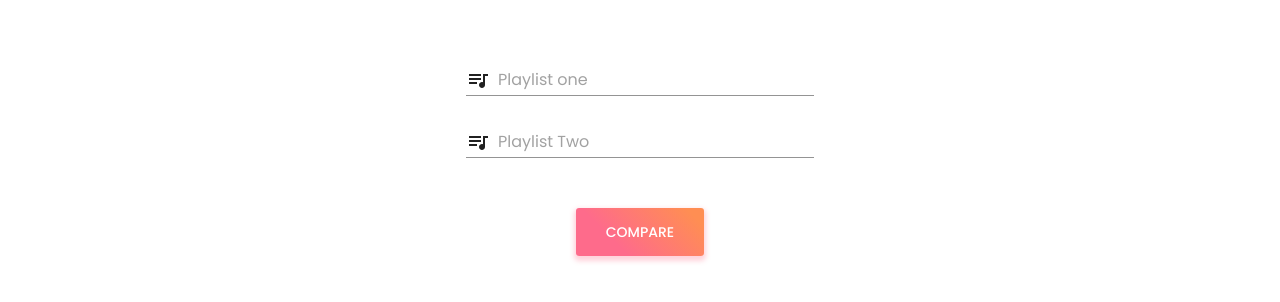
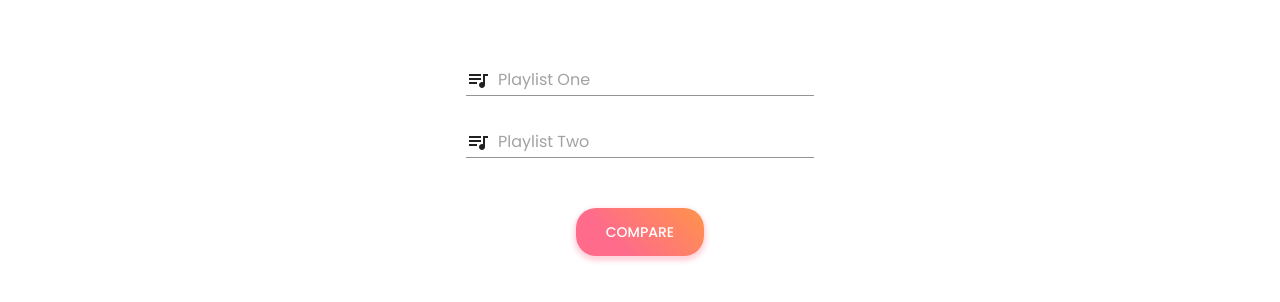
Before and after one commit to jason-li-z/mnemonic, a React (Create React App) app: page / in a window 1280 px wide. Shown: the part 254-556 px from the top of the page. Built offline with nearby package versions, Linux system fonts and the light colour scheme; no server answers.

Commit message:
styling on the button border

```diff
--- a/src/pages/Home.js
+++ b/src/pages/Home.js
@@ -34,7 +34,7 @@ const useStyles = makeStyles({
   mainButton: {
     background: 'linear-gradient(45deg, #FE6B8B 30%, #FF8E53 90%)',
     border: 0,
-    borderRadius: 3,
+    borderRadius: 20,
     boxShadow: '0 3px 5px 2px rgba(255, 105, 135, .3)',
     color: 'white',
     height: 48,
@@ -93,7 +93,7 @@ function Home() {
       ...currentLink,
       playlistOne: { link: event.target.value },
     }));
-    if (fade === true) {
+    if (fade) {
       setFade(false);
     }
   };
@@ -103,7 +103,7 @@ function Home() {
       ...curr,
       playlistTwo: { link: event.target.value },
     }));
-    if (fade === true) {
+    if (fade) {
       setFade(false);
     }
   };
@@ -183,12 +183,11 @@ function Home() {
   const getPlaylist = async (token, playlistUri) => {
     let parsedUrl = '';
     let playlistId = '';
-    if (playlistUri.startsWith('https')) {
+    if (playlistUri.startsWith('https://open.spotify.com/')) {
       parsedUrl = playlistUri.substring(34, 56);
       playlistId = parsedUrl;
     } else if (playlistUri.startsWith('spotify:playlist:')) {
-      parsedUrl = playlistUri.split(':');
-      playlistId = parsedUrl[2];
+      playlistId = playlistUri.split(':')[2];
     } else {
       return;
     }
@@ -272,7 +271,7 @@ function Home() {
           </Typography>
         </Container>
         <Container style={{ paddingTop: '40px', paddingBottom: '20px' }}>
-          <Search label={'Playlist one'} handleChange={handleChangeOne} />
+          <Search label={'Playlist One'} handleChange={handleChangeOne} />
         </Container>
         <Container style={{ padding: '10px' }}>
           <Search label={'Playlist Two'} handleChange={handleChangeTwo} />
```
